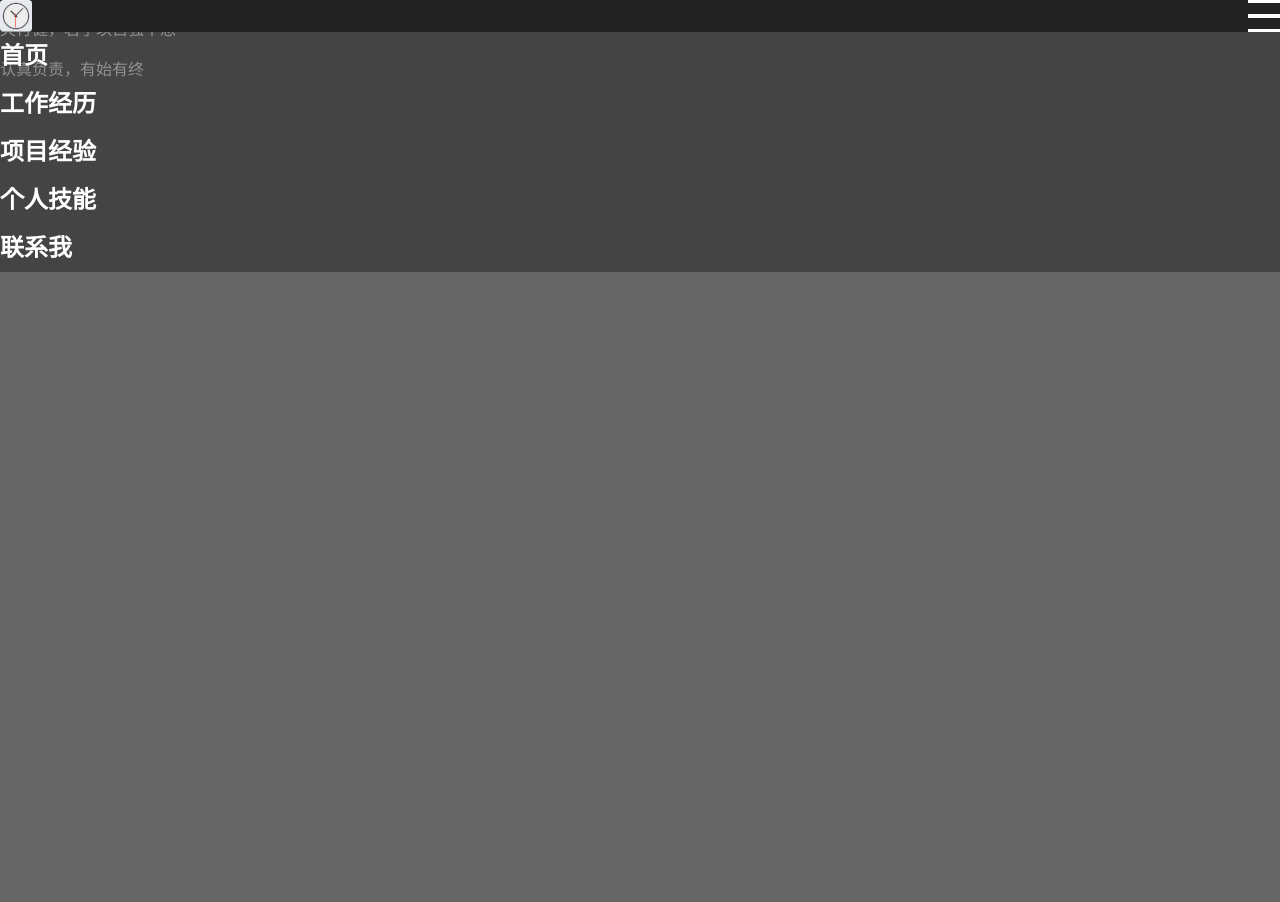
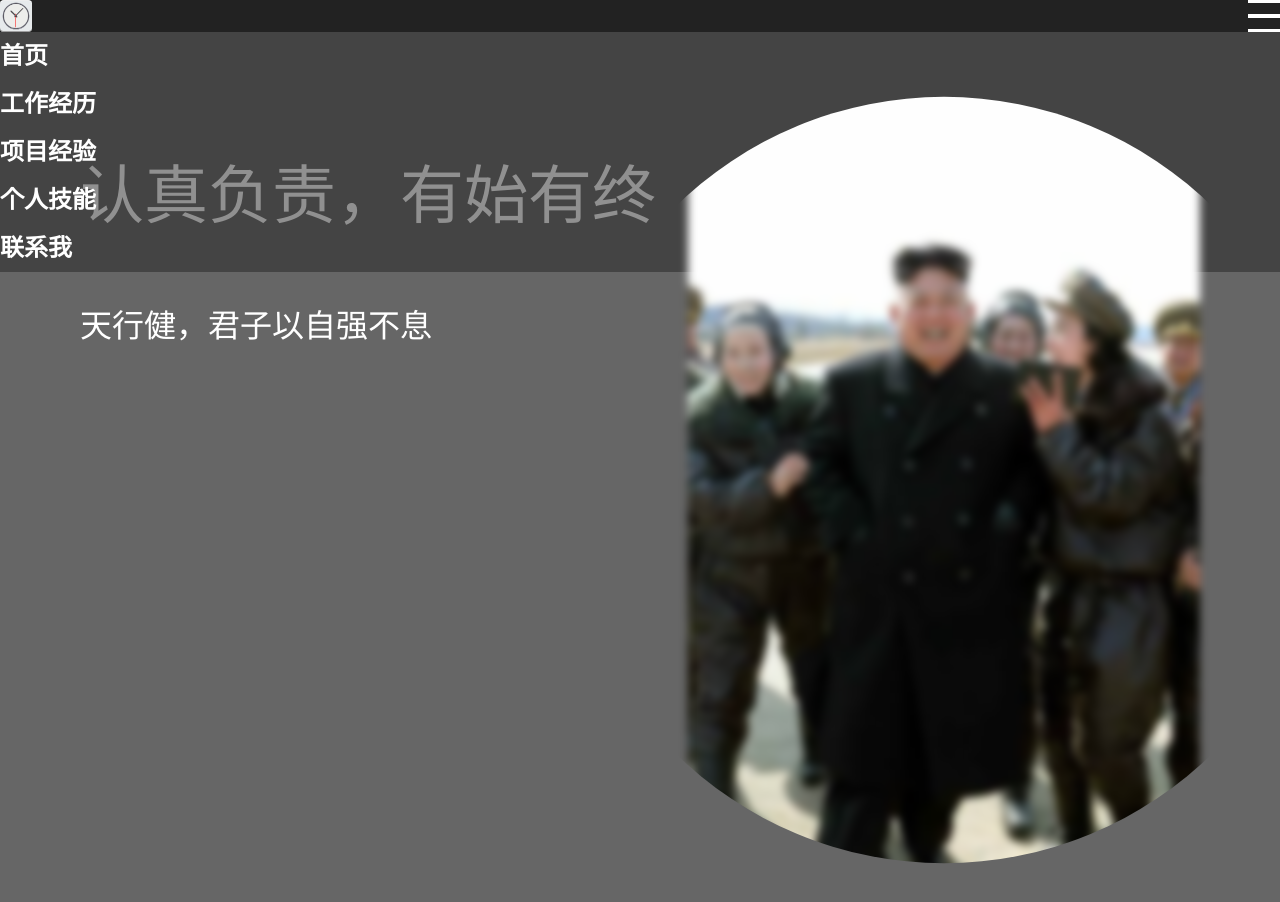
Before and after one commit to wyy5552/mywebsite, a website built with webpack: page public/index.html in a window 1280 px wide. Before the commit the page ends 800 px from the top, so only its background shows below. Built offline with nearby package versions, Linux system fonts and the light colour scheme; a small style sheet from the web is missing.

Commit message:
首页:加入图片;加入简单slogan

```diff
--- a/public/index.html
+++ b/public/index.html
@@ -3,6 +3,7 @@
 
 <head>
     <title>你好，爱你中国</title>
+    <link href='http://cdn.repository.webfont.com/webfonts/nomal/139137/46010/5eecef00f629d810505b90e6.css' rel='stylesheet' type='text/css' />
 </head>
 
 <body>
@@ -75,11 +76,12 @@
         </nav>
     </header>
 
-
-    <div>
-        <p>天行健，君子以自强不息</p>
-        <p>认真负责，有始有终</p>
-        <img>
+    <div class="main-content-1">
+        <div>
+            <p class="slogan-2">认真负责，有始有终</p>
+            <p class="slogan-1">天行健，君子以自强不息</p>
+        </div>
+        <img src="../src/asset/my-face.JPG">
     </div>
     <div>
 
--- a/src/asset/main.scss
+++ b/src/asset/main.scss
@@ -1,6 +1,10 @@
+@font-face {
+    font-family:'winmantun230012172aee04c21f81';
+}
 body{
     background-color: #666666;
     color:white;
+
 }
 div{
     margin:0;
@@ -11,3 +15,38 @@ body ,nav{
 }
 
 @import './head.scss';
+
+.main-content-1{
+    margin: 5rem;
+    font-family:'winmantun230012172aee04c21f81';
+    display:flex;
+    justify-content: space-between;
+    .slogan-2{
+        font-size: 4rem;
+    }
+    .slogan-1{
+        font-size: 2rem;
+    }
+    img{
+        display: block;
+        top:0;
+        left: 0;
+        height: 100vh;
+        width: 40vw;
+        object-fit: cover;
+        clip-path:circle(50% at 50% 50%);
+        animation: imgani 3s infinite;
+        filter: blur(4px);
+    }
+    @keyframes imgani {
+        10%{
+            clip-path:circle(10% at 50% 50%);
+        }
+        50%{
+            clip-path:circle(50% at 50% 50%);
+        }
+        90%{
+            clip-path:circle(60% at 50% 50%);
+        }
+    }
+}
```
Also changed, not shown: src/asset/my-face.jpg (added).
